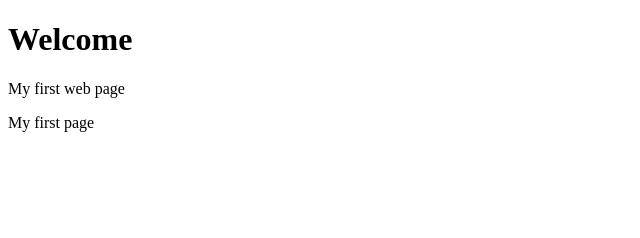
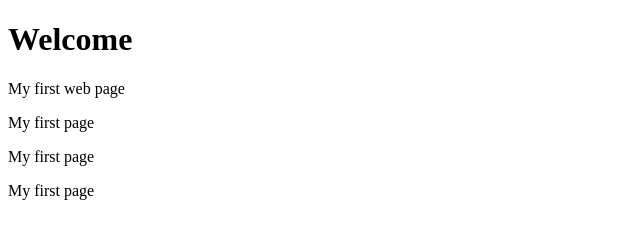
Before and after one commit to Nehaaelite/learnWap, a plain HTML site: page index.html in a window 1280 px wide. Shown: the whole page, without its empty margins (0-640 px from the left). Drawn offline with Linux system fonts and the light colour scheme.

Commit message:
my first

```diff
--- a/index.html
+++ b/index.html
@@ -9,5 +9,7 @@
     <h1>Welcome</h1>
     <p>My first web page</p>
     <p>My first page</p>
+    <p>My first page</p>
+    <p>My first page</p>
 </body>
 </html>
```
